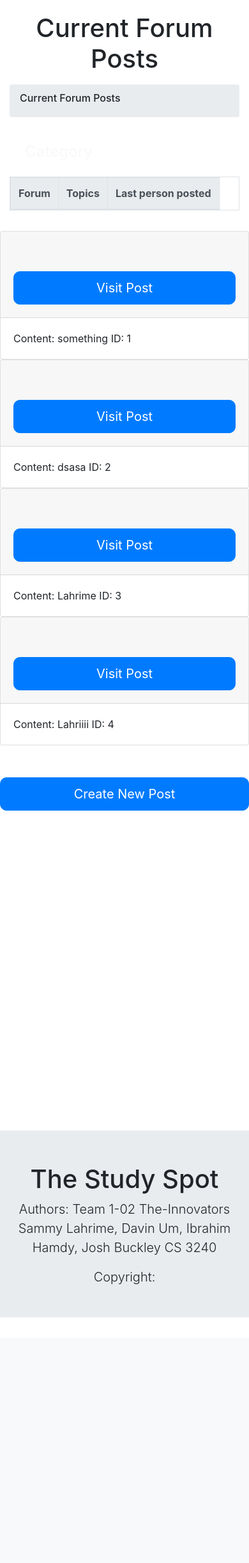
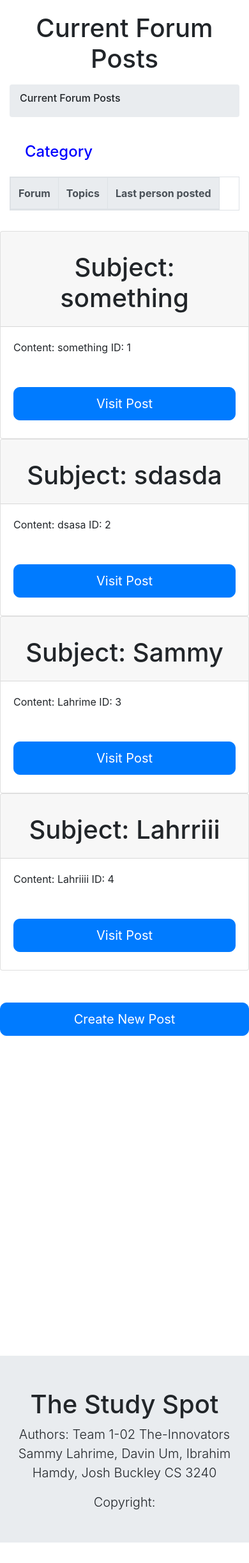
Before and after one commit to jgb4ub/study-buddies, a Django app: page /post/ in a window 390 px wide. Shown: the part 56-2499 px from the top of the page at 64% size. Before the commit the page ends 2115 px from the top, so only its background shows below. Run offline with Django 3.2, Linux system fonts and the light colour scheme; data comes from the database, SQL or seed files in the repository; lists and menus that the app fills with data are empty; some libraries are stand-ins or nearby versions.

Commit message:
New and more polished format for forum-page

```diff
--- a/StudyForum/templates/studyforum/postings.html
+++ b/StudyForum/templates/studyforum/postings.html
@@ -10,7 +10,7 @@
 
       <div class = "row">
           <div class="col-12 col-xl-9">
-              <h2 style = "color:blue" class="h4 category mb-0 p-4 rounded-top text-light">Category</h2>
+              <h2 style = "color:blue" class="h4 category mb-0 p-4 rounded-top">Category</h2>
                   <table class="table table-striped table-bordered table-responsive">
                       <thead class="thead-light">
                             <tr>
@@ -29,24 +29,41 @@
           </div>
       </div>
   </div>
+<div class = "row">
+  <div class ="col-md-4"></div>
+  <div class = "col-md-4">
         {% for post in post_list %}
         <div class="card z-depth-0 bordered">
                 <div class="card-header">
+                  <h1>
+                  Subject: {{post.subject}}
+
+                  </h1>
+                </div>
+                <div class="card-body" id ="card-four">
+                  Content: {{post.content}}
+                  ID: {{post.id}}
                   <h1>
                     <form>
                       <button formaction="{% url 'studyforum:postpage' post.id %}" class = "btn btn-block btn-primary big-button">Visit Post</button>
                     </form>
                   </h1>
                 </div>
-                <div class="card-body" id ="card-four">
-                  Content: {{post.content}}
-                  ID: {{post.id}}
-                </div>
+
               </div>
         {% endfor %}
+        </div>
+        <div class = "col-md-4"></div>
+  </div>
     <!--<button onclick = "location.href='/accounts/google/login/?process=login'" class = "btn btn-block btn-primary big-button">Create New Post</button>-->
+    <div class = "row">
+      <div class="col-md-4"></div>
+      <div class="col-md-4">
     <form>
     <button formaction="{% url 'studyforum:postsubmit' %}" class = "btn btn-block btn-primary big-button">Create New Post</button>
     </form>
+    </div>
+    <div class="col-md-4"></div>
+    </div>
     <!--href="{% url 'studyforum:index' %}"-->
     {% endblock%}
```
